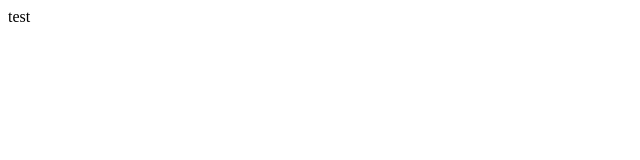
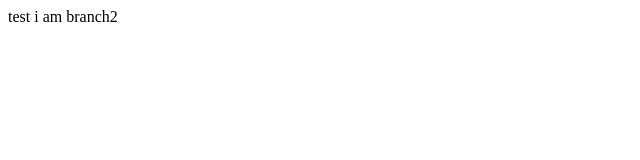
Before and after one commit to saramalka1/demo, a plain HTML site: page index.html in a window 1280 px wide. Shown: the whole page, without its empty margins (0-640 px from the left). Drawn offline with Linux system fonts and the light colour scheme.

Commit message:
chenge body

```diff
--- a/index.html
+++ b/index.html
@@ -7,5 +7,6 @@
 </head>
 <body>
     test
+    i am branch2
 </body>
 </html>
```
